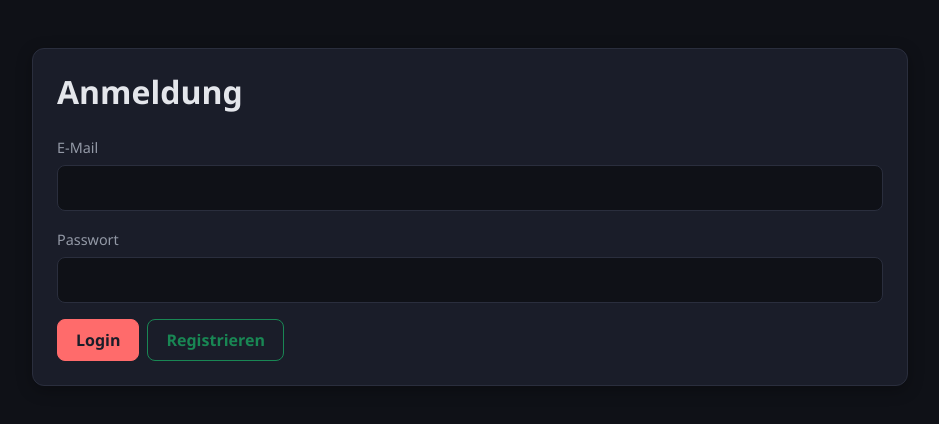
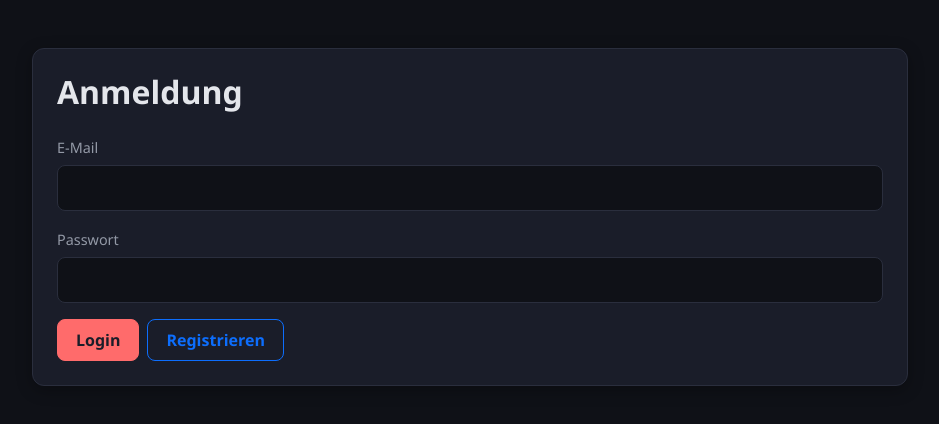
Before and after one commit to schn220112/schneider_lang_projekt3, an Angular app: page /login in a window 1280 px wide. Shown: the top 424 px of the page, without its empty margins (170-1109 px from the left). Built offline with nearby package versions, Linux system fonts and the light colour scheme.

Commit message:
ls-22 - register button

```diff
--- a/src/app/login/login.html
+++ b/src/app/login/login.html
@@ -19,7 +19,7 @@
 
       <div class="d-flex gap-2">
         <button type="submit" class="btn btn-primary">Login</button>
-        <a routerLink="/register" class="btn btn-outline-success">Registrieren</a>
+        <a routerLink="/register" class="btn btn-outline-primary">Registrieren</a>
       </div>
     </form>
   </div>
```
